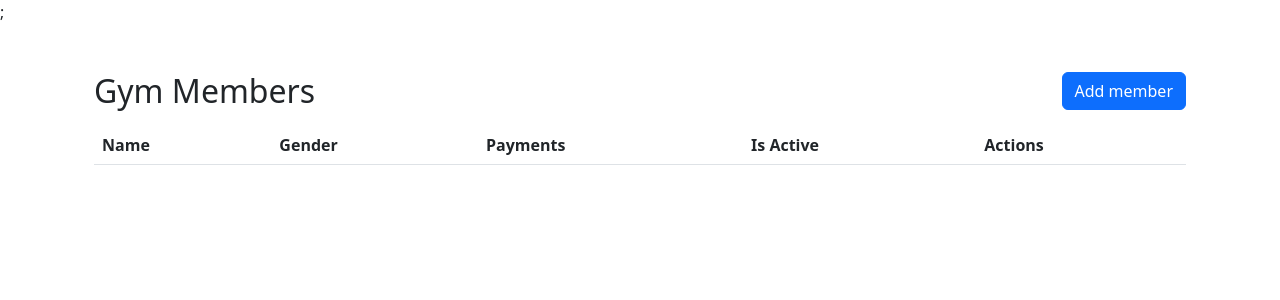
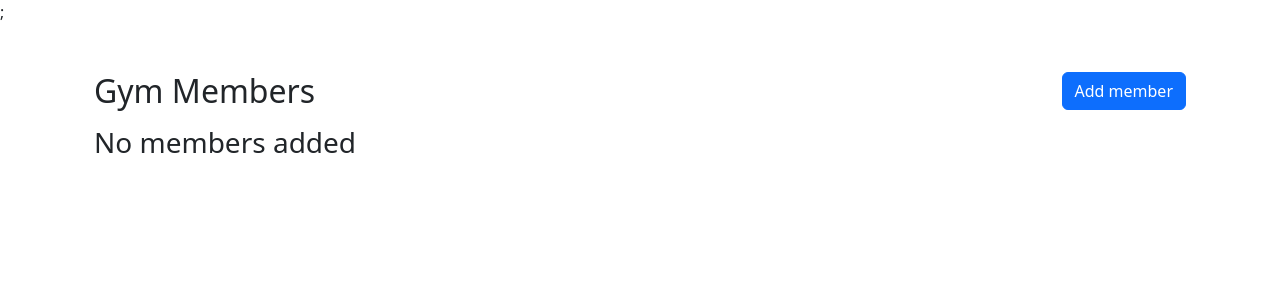
Before and after one commit to Naveen-Kushalappa/gym-management, a Laravel app: template resources/views/members/index.blade.php in a window 1280 px wide. Shown: the top 300 px of the page. Run offline with Laravel 12, Linux system fonts and the light colour scheme; the template is opened without the code that fills it, so the values that code supplies are empty.

Commit message:
Add conditional render of table

```diff
--- a/resources/views/members/index.blade.php
+++ b/resources/views/members/index.blade.php
@@ -14,7 +14,8 @@
         </div>
     @endif
 
-    <table class="table table-striped table-hover">
+    @if($members)
+        <table class="table table-striped table-hover">
         <thead>
             <tr>
                 <th>
@@ -62,6 +63,9 @@
                 </tr>
             @endforeach
         </tbody>
-    </table>
+        </table>
+    @else
+        <h3>No members added</h3>
+    @endif
 </div>
 @endsection
```
